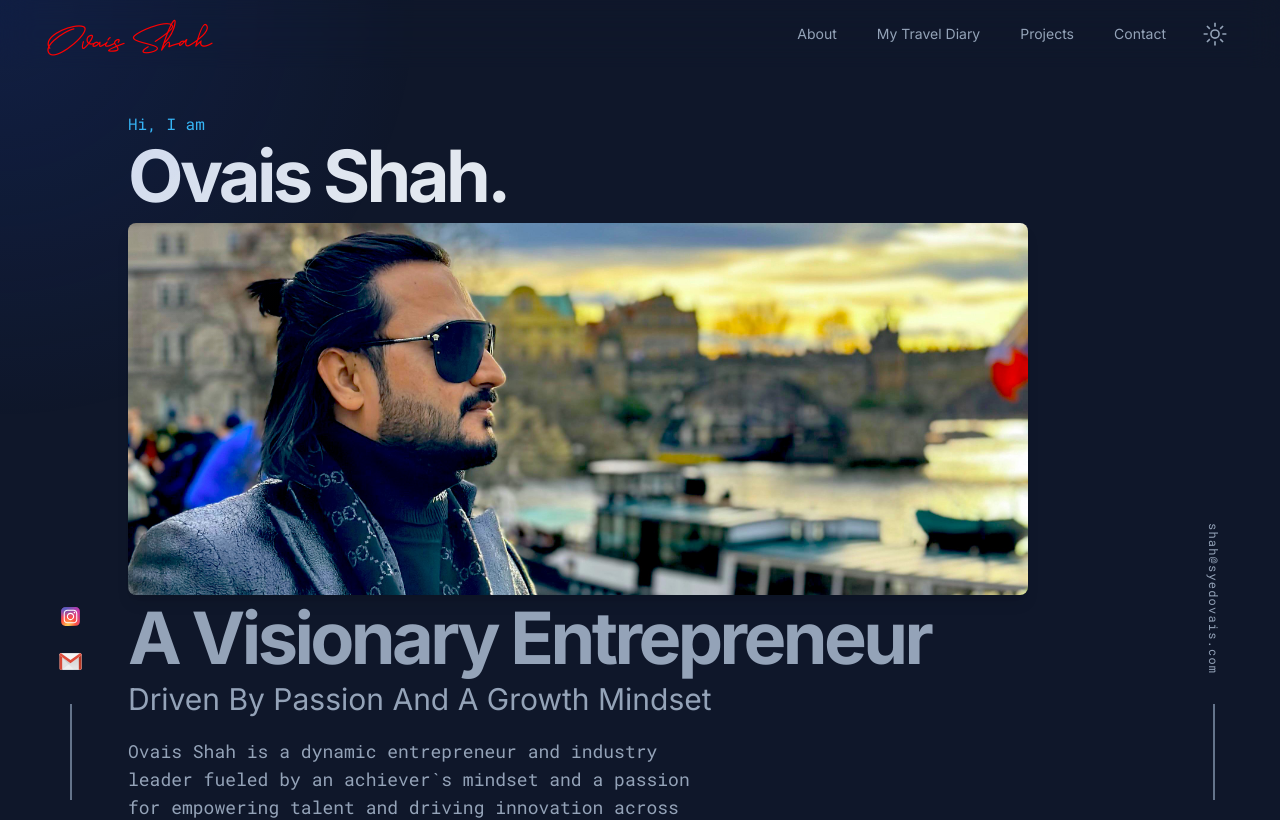
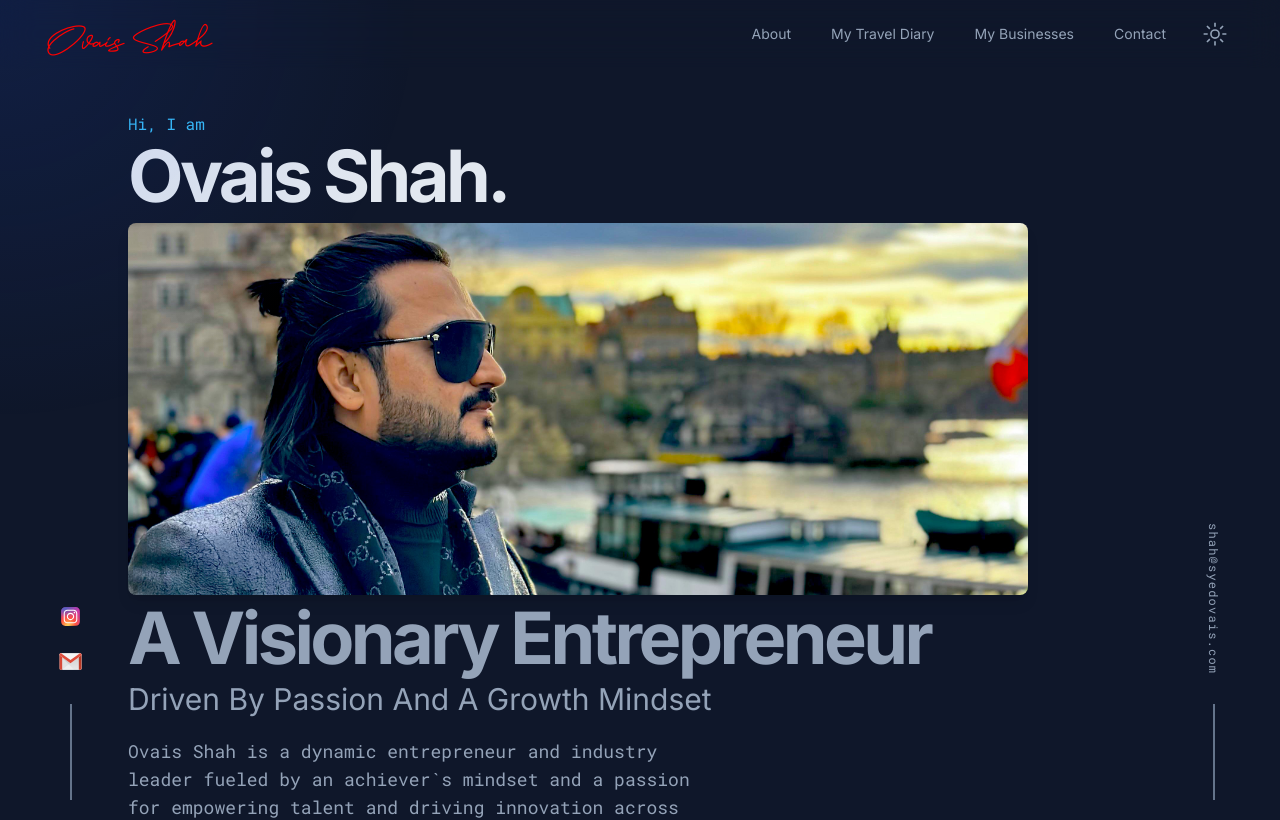
Before and after one commit to msaadqureshi/syedovias_portfolio, a Next.js app: page / in a window 1280 px wide. Shown: the top 820 px of the page. Built offline with nearby package versions, Linux system fonts and the light colour scheme.

Commit message:
#skills into Activity

```diff
--- a/src/components/ui/Wrapper.tsx
+++ b/src/components/ui/Wrapper.tsx
@@ -21,6 +21,7 @@ const Wrapper = ({
     const MotionTag = motion(as);
 
     return (
+      // className={`py-24 md:py-32 ${className}`}
       <MotionTag id={id} className={`py-20 md:py-28 ${className}`} {...rest}>
         {children}
       </MotionTag>
--- a/src/containers/Skills.tsx
+++ b/src/containers/Skills.tsx
@@ -11,7 +11,7 @@ const Skills = () => {
   const { isDarkMode } = useTheme();
 
   return (
-    <Wrapper id="skills" {...getSectionAnimation}>
+    <Wrapper id="Activity" {...getSectionAnimation}>
       <h2 className="text-center heading-secondary">{title}</h2>
 
       <div className="space-y-32">
--- a/src/lib/content/navbar.ts
+++ b/src/lib/content/navbar.ts
@@ -4,10 +4,10 @@ import { resumeFileName } from '@/lib/utils/config';
 export const navbarSection: NavbarSectionType = {
   navLinks: [
     { name: 'about', url: '/#about' },
-    { name: 'My Travel Diary', url: '/#skills' }, // what i do
+    { name: 'My Travel Diary', url: '/#Activity' }, // what i do
     // { name: 'skills', url: '/#skills' },
     // { name: 'experience', url: '/#experience' },
-    { name: 'projects', url: '/#projects' },
+    { name: 'My Businesses', url: '/#projects' }, // projects
     { name: 'contact', url: '/#contact' },
   ],
   cta: {
```
